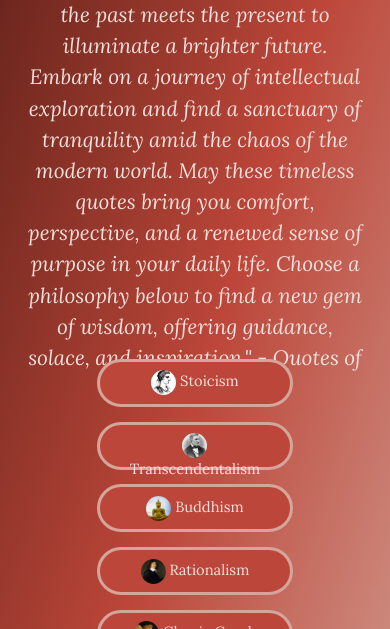
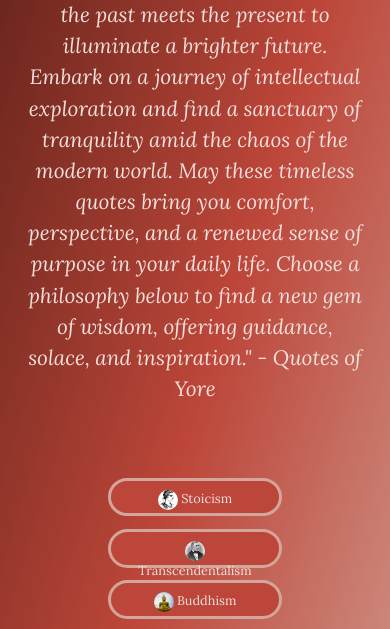
Before and after one commit to UbySolinap/quoteofyore, a website built with Parcel: page index.html in a window 390 px wide. Shown: the part 208-837 px from the top of the page. Built offline with nearby package versions, Linux system fonts and the light colour scheme; files whose address does not match are found by name.

Commit message:
Fixed Responsiveness v1

```diff
--- a/src/css/style.css
+++ b/src/css/style.css
@@ -86,7 +86,7 @@ footer a:hover {
   padding: 2.3em 0 2em 0;
   min-width: 235px;
   min-height: 346px;
-  max-height: 423px;
+  max-height: 623px;
 
   font-size: 1.3rem;
   /* border: 2px solid yellow; */
@@ -156,9 +156,9 @@ footer a:hover {
   border-radius: 30px;
   margin-bottom: 1em;
 
-  font-size: 0.92rem;
-  width: 12.3rem;
-  height: 3rem;
+  font-size: 0.8rem;
+  width: 13.6em;
+  height: 3em;
 }
 
 .btn-philosophy:hover {
@@ -172,8 +172,8 @@ footer a:hover {
 
 .button-img {
   object-fit: cover;
-  height: 25px;
-  width: 25px;
+  height: 20px;
+  width: 20px;
 
   border-radius: 15px;
 }
```
